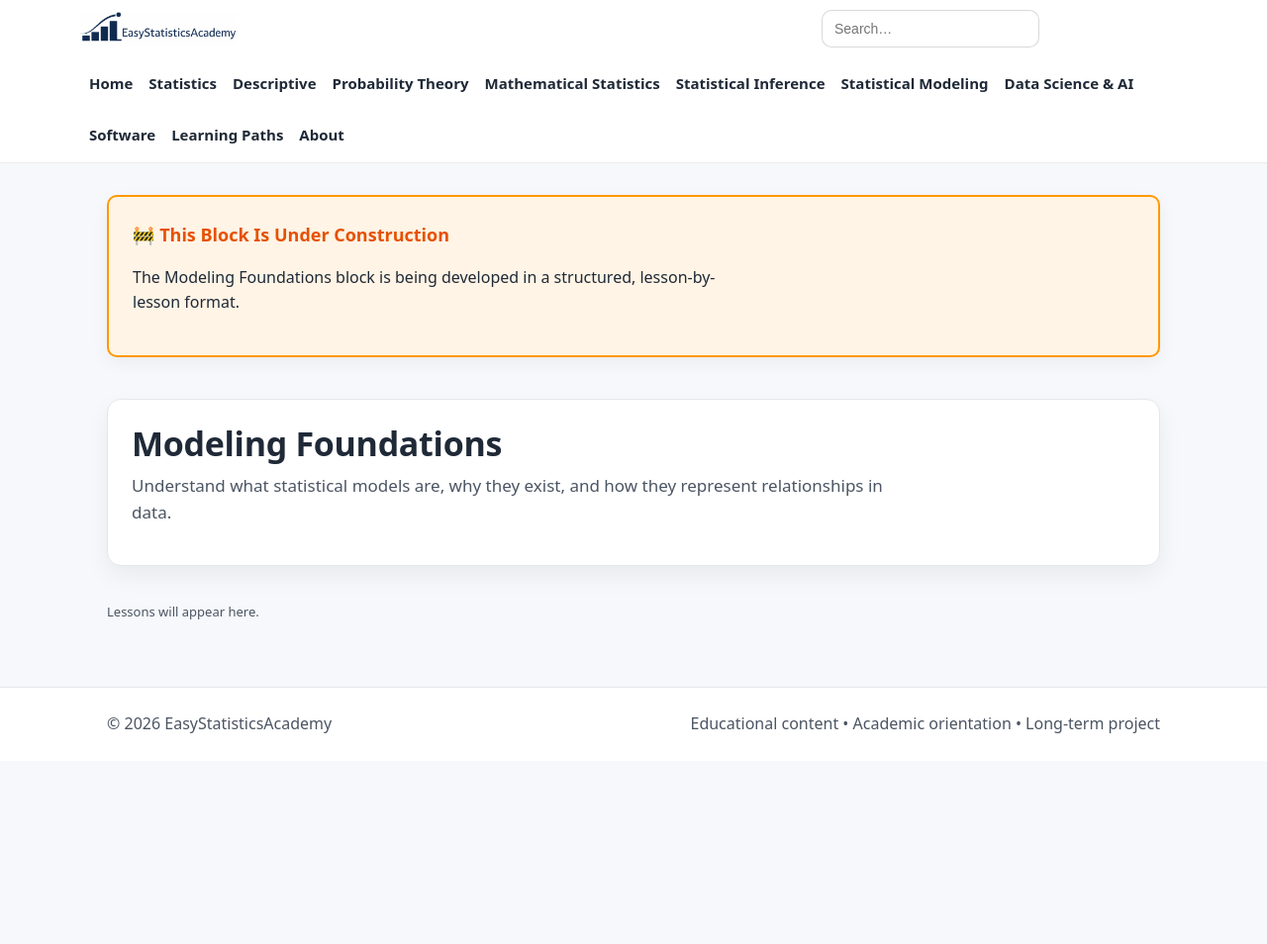
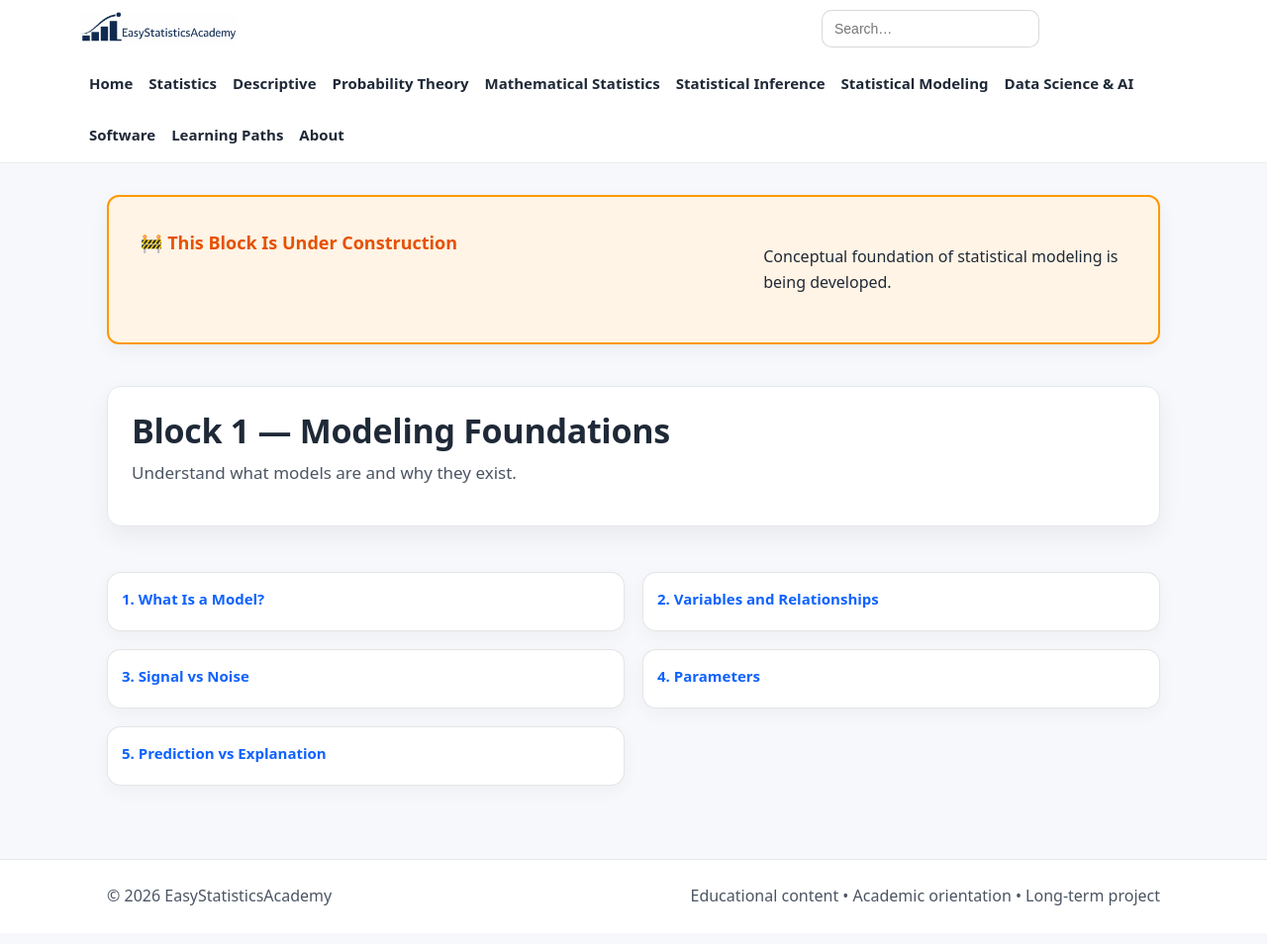
Before and after one commit to ammar-homaida-statistics/easystatisticsacademy, a Jekyll site: the page built from modeling/foundations/index.md, in a window 1280 px wide and 992 px high. Shown: the top 954 px of the window at 99% size. Built offline with Jekyll 4.4.1, drawn with Linux system fonts in a browser that asks for light colours.

Commit message:
Create lessons structure

```diff
--- a/modeling/foundations/index.md
+++ b/modeling/foundations/index.md
@@ -1,59 +1,79 @@
 ---
 layout: default
-title: Modeling Foundations
+title: Block 1 — Modeling Foundations
 permalink: /modeling/foundations/
 sidebar: false
 ---
 
 <section class="section section-slim">
-  <div class="callout" style="background:#fff4e5; border:2px solid #ff9800; padding:1.5rem; border-radius:10px;">
-    <div class="callout-copy">
-      <h2 style="margin-top:0; color:#e65100;">🚧 This Block Is Under Construction</h2>
-      <p>
-        The Modeling Foundations block is being developed in a structured, lesson-by-lesson format.
-      </p>
+  <div class="callout" style="background:#fff4e5; border:2px solid #ff9800; padding:2rem; border-radius:12px;">
+    <h2 style="color:#e65100;">🚧 This Block Is Under Construction</h2>
+    <p>Conceptual foundation of statistical modeling is being developed.</p>
+  </div>
+</section>
+
+<script>
+(function () {
+  localStorage.setItem("esa_continue_modeling_last_block_v0", JSON.stringify({
+    url: "/modeling/foundations/",
+    label: "Block 1 — Modeling Foundations"
+  }));
+})();
+</script>
+
+<section class="hero hero-section">
+  <div class="hero-card hero-split">
+    <div class="hero-copy">
+      <h1>Block 1 — Modeling Foundations</h1>
+      <p class="lead">Understand what models are and why they exist.</p>
     </div>
   </div>
 </section>
 
-<section class="hero hero-section">
-  <div class="hero-card">
-    <h1>Modeling Foundations</h1>
-    <p class="lead">
-      Understand what statistical models are, why they exist, and how they represent relationships in data.
-    </p>
+<section id="continue-reading-foundations" style="display:none;">
+  <div class="callout">
+    <h2>Continue reading</h2>
+    <p id="continue-reading-foundations-label"></p>
+    <a class="btn" id="continue-reading-foundations-btn">Continue</a>
   </div>
 </section>
 
-<div id="continue-reading-foundations" style="display:none; margin-top:0.75rem;">
-  <div class="callout">
-    <div class="callout-copy">
-      <h2>Continue reading</h2>
-      <p id="continue-reading-foundations-label"></p>
-      <a class="btn" id="continue-reading-foundations-btn" href="#">Continue</a>
+<section class="section">
+  <div class="grid grid-2">
+
+    <div class="card lesson-card">
+      <h3><a href="/modeling/foundations/what-is-a-model/">1. What Is a Model?</a></h3>
     </div>
+
+    <div class="card lesson-card">
+      <h3><a href="/modeling/foundations/variables/">2. Variables and Relationships</a></h3>
+    </div>
+
+    <div class="card lesson-card">
+      <h3><a href="/modeling/foundations/signal-noise/">3. Signal vs Noise</a></h3>
+    </div>
+
+    <div class="card lesson-card">
+      <h3><a href="/modeling/foundations/parameters/">4. Parameters</a></h3>
+    </div>
+
+    <div class="card lesson-card">
+      <h3><a href="/modeling/foundations/prediction-vs-explanation/">5. Prediction vs Explanation</a></h3>
+    </div>
+
   </div>
-</div>
-
-<section class="section">
-  <p class="muted-mini">Lessons will appear here.</p>
 </section>
 
 <script>
 (function () {
-  var KEY = "esa_continue_modeling_foundations_last_lesson_v0";
-  var raw = localStorage.getItem(KEY);
+  var raw = localStorage.getItem("esa_continue_modeling_foundations_lesson_v0");
   if (!raw) return;
+  var data = JSON.parse(raw);
 
-  try {
-    var data = JSON.parse(raw);
-    if (!data || !data.url) return;
+  document.getElementById("continue-reading-foundations-label").innerHTML =
+    'You last visited: <strong>' + data.label + '</strong>';
 
-    document.getElementById("continue-reading-foundations-label").innerHTML =
-      'You last visited: <strong>' + (data.label || "lesson") + '</strong>';
-
-    document.getElementById("continue-reading-foundations-btn").href = data.url;
-    document.getElementById("continue-reading-foundations").style.display = "block";
-  } catch (e) {}
+  document.getElementById("continue-reading-foundations-btn").href = data.url;
+  document.getElementById("continue-reading-foundations").style.display = "block";
 })();
 </script>
```
